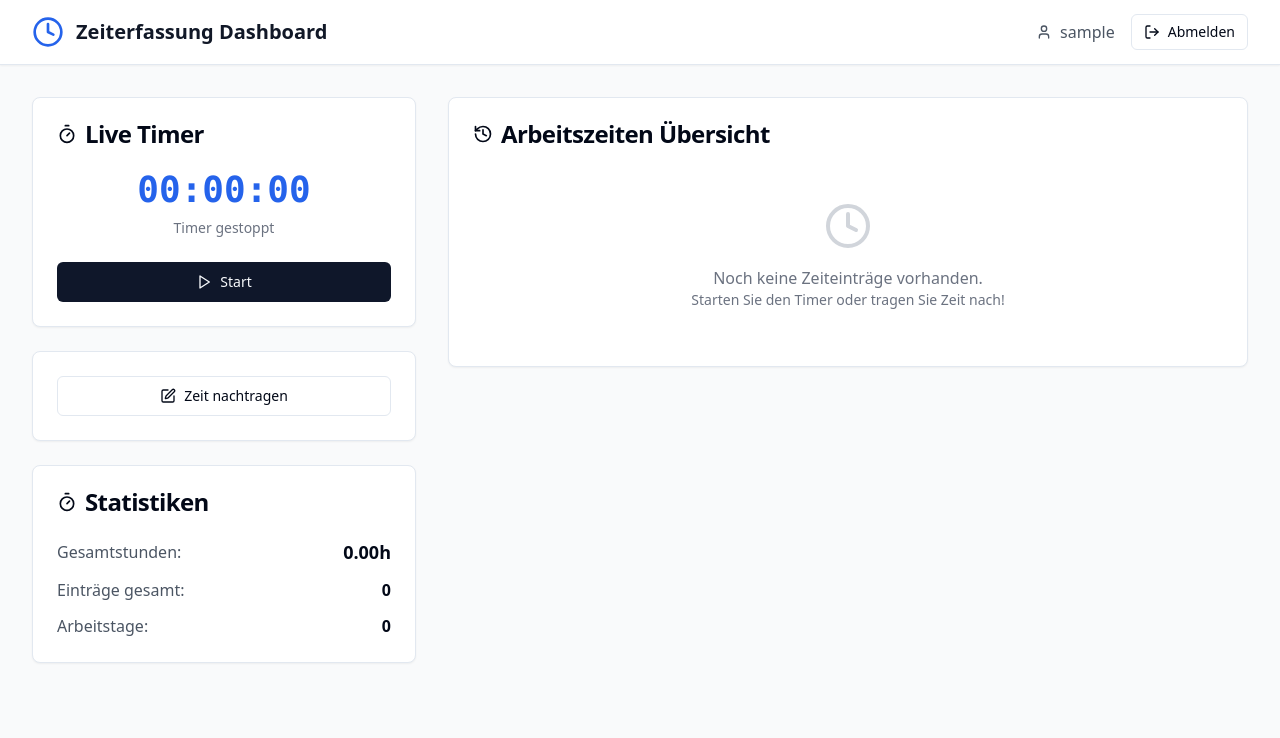
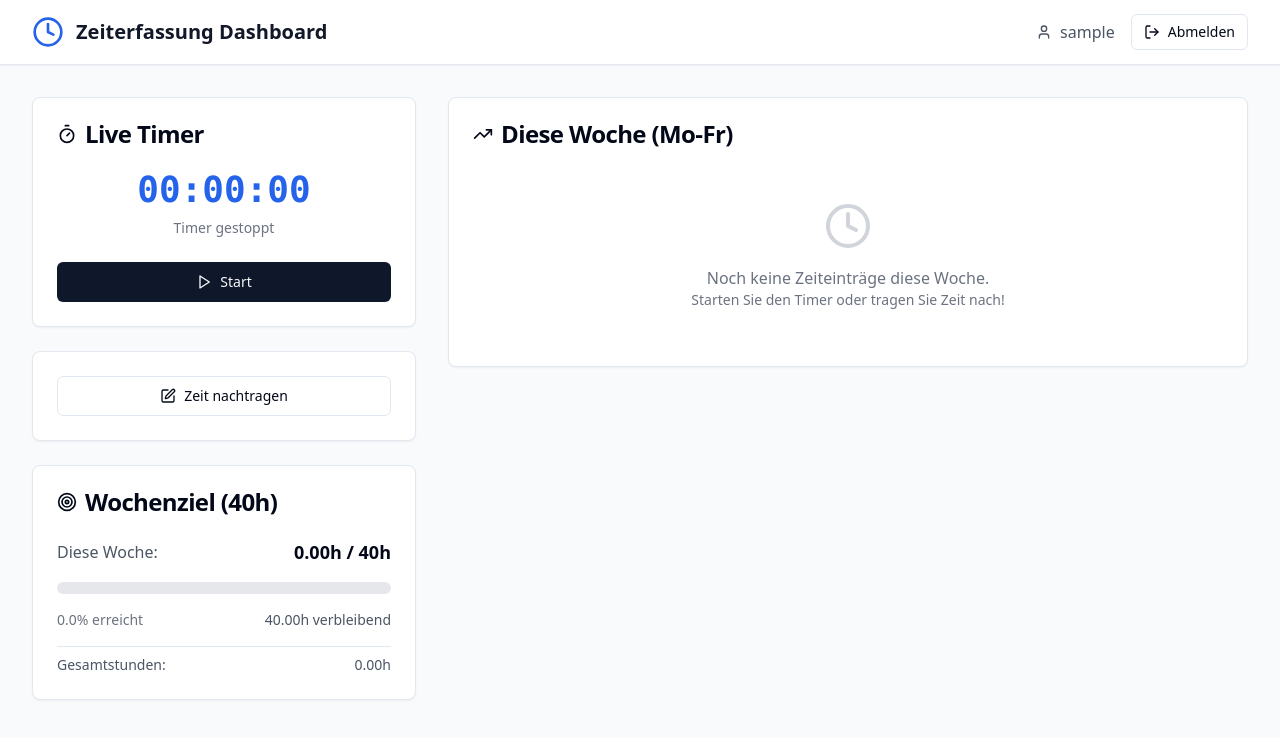
Before and after one commit to xRezper/praktikanten-zeit-erfasser, a React (Vite) app: page /dashboard in a window 1280 px wide. Shown: the top 738 px of the page. Built offline with nearby package versions, Linux system fonts and the light colour scheme; sample sign-in values are in the browser's storage.

Commit message:
Feat: Weekly time statistics
Implement weekly time statistics display on the dashboard, showing hours worked from Monday to Friday and indicating if 40 hours were reached.

```diff
--- a/src/components/Dashboard.tsx
+++ b/src/components/Dashboard.tsx
@@ -10,7 +10,9 @@ import {
   Timer,
   User,
   History,
-  Edit
+  Edit,
+  Target,
+  TrendingUp
 } from 'lucide-react';
 import { useNavigate } from 'react-router-dom';
 import { getCurrentUser, logout } from '../utils/auth';
@@ -56,6 +58,30 @@ const Dashboard: React.FC<DashboardProps> = ({ onLogout }) => {
     groups[date].push(entry);
     return groups;
   }, {});
+
+  // Get current week (Monday to Friday)
+  const getCurrentWeek = () => {
+    const today = new Date();
+    const monday = new Date(today);
+    const day = today.getDay();
+    const diff = day === 0 ? -6 : 1 - day; // Handle Sunday (0) and get Monday
+    monday.setDate(today.getDate() + diff);
+
+    const weekDays = [];
+    for (let i = 0; i < 5; i++) { // Monday to Friday
+      const day = new Date(monday);
+      day.setDate(monday.getDate() + i);
+      weekDays.push(day.toISOString().split('T')[0]);
+    }
+    return weekDays;
+  };
+
+  const currentWeekDays = getCurrentWeek();
+  const currentWeekEntries = timeEntries.filter(entry =>
+    currentWeekDays.includes(entry.date)
+  );
+  const currentWeekHours = calculateTotalHours(currentWeekEntries);
+  const weekProgress = (currentWeekHours / 40) * 100;
 
   const totalHours = calculateTotalHours(timeEntries);
 
@@ -111,55 +137,78 @@ const Dashboard: React.FC<DashboardProps> = ({ onLogout }) => {
               </CardContent>
             </Card>
 
-            {/* Statistiken */}
+            {/* Wochenziel Statistiken */}
             <Card className="shadow-sm">
               <CardHeader>
                 <CardTitle className="flex items-center gap-2">
-                  <Timer className="h-5 w-5" />
-                  Statistiken
+                  <Target className="h-5 w-5" />
+                  Wochenziel (40h)
                 </CardTitle>
               </CardHeader>
               <CardContent>
-                <div className="space-y-3">
+                <div className="space-y-4">
                   <div className="flex justify-between items-center">
-                    <span className="text-gray-600">Gesamtstunden:</span>
-                    <span className="font-semibold text-lg">{totalHours.toFixed(2)}h</span>
+                    <span className="text-gray-600">Diese Woche:</span>
+                    <span className="font-semibold text-lg">{currentWeekHours.toFixed(2)}h / 40h</span>
                   </div>
-                  <div className="flex justify-between items-center">
-                    <span className="text-gray-600">Einträge gesamt:</span>
-                    <span className="font-semibold">{timeEntries.length}</span>
+
+                  {/* Progress Bar */}
+                  <div className="w-full bg-gray-200 rounded-full h-3">
+                    <div
+                      className={`h-3 rounded-full transition-all duration-300 ${
+                        weekProgress >= 100
+                          ? 'bg-green-500'
+                          : weekProgress >= 75
+                          ? 'bg-yellow-500'
+                          : 'bg-blue-500'
+                      }`}
+                      style={{ width: `${Math.min(weekProgress, 100)}%` }}
+                    ></div>
                   </div>
-                  <div className="flex justify-between items-center">
-                    <span className="text-gray-600">Arbeitstage:</span>
-                    <span className="font-semibold">{Object.keys(groupedEntries).length}</span>
+
+                  <div className="flex justify-between items-center text-sm">
+                    <span className="text-gray-500">{weekProgress.toFixed(1)}% erreicht</span>
+                    <span className={`font-medium ${
+                      weekProgress >= 100 ? 'text-green-600' : 'text-gray-600'
+                    }`}>
+                      {weekProgress >= 100 ? 'Ziel erreicht!' : `${(40 - currentWeekHours).toFixed(2)}h verbleibend`}
+                    </span>
+                  </div>
+
+                  <div className="pt-2 border-t">
+                    <div className="flex justify-between items-center text-sm text-gray-600">
+                      <span>Gesamtstunden:</span>
+                      <span>{totalHours.toFixed(2)}h</span>
+                    </div>
                   </div>
                 </div>
               </CardContent>
             </Card>
           </div>
 
-          {/* Zeiteinträge Liste */}
+          {/* Zeiteinträge Liste - nur aktuelle Woche */}
           <div className="lg:col-span-2">
             <Card className="shadow-sm">
               <CardHeader>
                 <CardTitle className="flex items-center gap-2">
-                  <History className="h-5 w-5" />
-                  Arbeitszeiten Übersicht
+                  <TrendingUp className="h-5 w-5" />
+                  Diese Woche (Mo-Fr)
                 </CardTitle>
               </CardHeader>
               <CardContent>
-                {Object.keys(groupedEntries).length === 0 ? (
+                {currentWeekEntries.length === 0 ? (
                   <div className="text-center py-8 text-gray-500">
                     <Clock className="h-12 w-12 mx-auto mb-4 text-gray-300" />
-                    <p>Noch keine Zeiteinträge vorhanden.</p>
+                    <p>Noch keine Zeiteinträge diese Woche.</p>
                     <p className="text-sm">Starten Sie den Timer oder tragen Sie Zeit nach!</p>
                   </div>
                 ) : (
                   <div className="space-y-6">
-                    {Object.entries(groupedEntries)
-                      .sort(([a], [b]) => new Date(b).getTime() - new Date(a).getTime())
-                      .map(([date, entries]: [string, any[]]) => {
-                        const dayHours = calculateTotalHours(entries);
+                    {currentWeekDays.map(date => {
+                      const dayEntries = currentWeekEntries.filter(entry => entry.date === date);
+                      if (dayEntries.length === 0) return null;
+
+                      const dayHours = calculateTotalHours(dayEntries);
                       return (
                         <div key={date} className="border rounded-lg p-4 bg-gray-50">
                           <div className="flex items-center justify-between mb-3">
@@ -168,19 +217,22 @@ const Dashboard: React.FC<DashboardProps> = ({ onLogout }) => {
                               <h3 className="font-semibold text-gray-900">
                                 {new Date(date).toLocaleDateString('de-DE', {
                                   weekday: 'long',
-                                    year: 'numeric',
-                                    month: 'long',
-                                    day: 'numeric'
+                                  day: 'numeric',
+                                  month: 'long'
                                 })}
                               </h3>
                             </div>
-                              <span className="bg-blue-100 text-blue-800 px-2 py-1 rounded-full text-sm font-medium">
+                            <span className={`px-2 py-1 rounded-full text-sm font-medium ${
+                              dayHours >= 8
+                                ? 'bg-green-100 text-green-800'
+                                : 'bg-blue-100 text-blue-800'
+                            }`}>
                               {dayHours.toFixed(2)}h
                             </span>
                           </div>
 
                           <div className="space-y-2">
-                              {entries.map((entry, index) => (
+                            {dayEntries.map((entry, index) => (
                               <div key={index} className="bg-white rounded-lg p-3 border">
                                 <div className="flex items-center justify-between mb-2">
                                   <div className="flex items-center gap-3">
```
Lines whose indentation alone changed are shown as unchanged.
